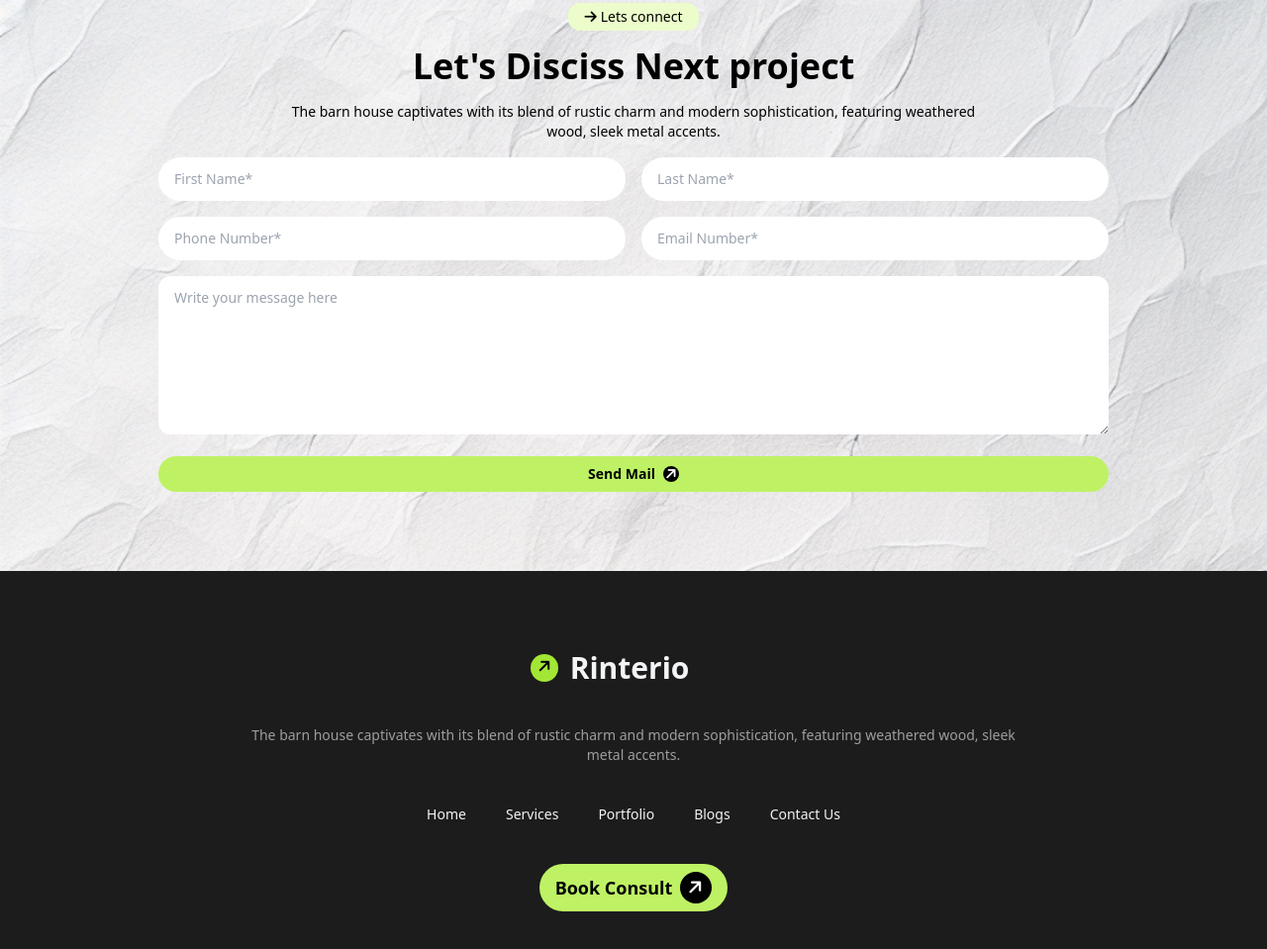
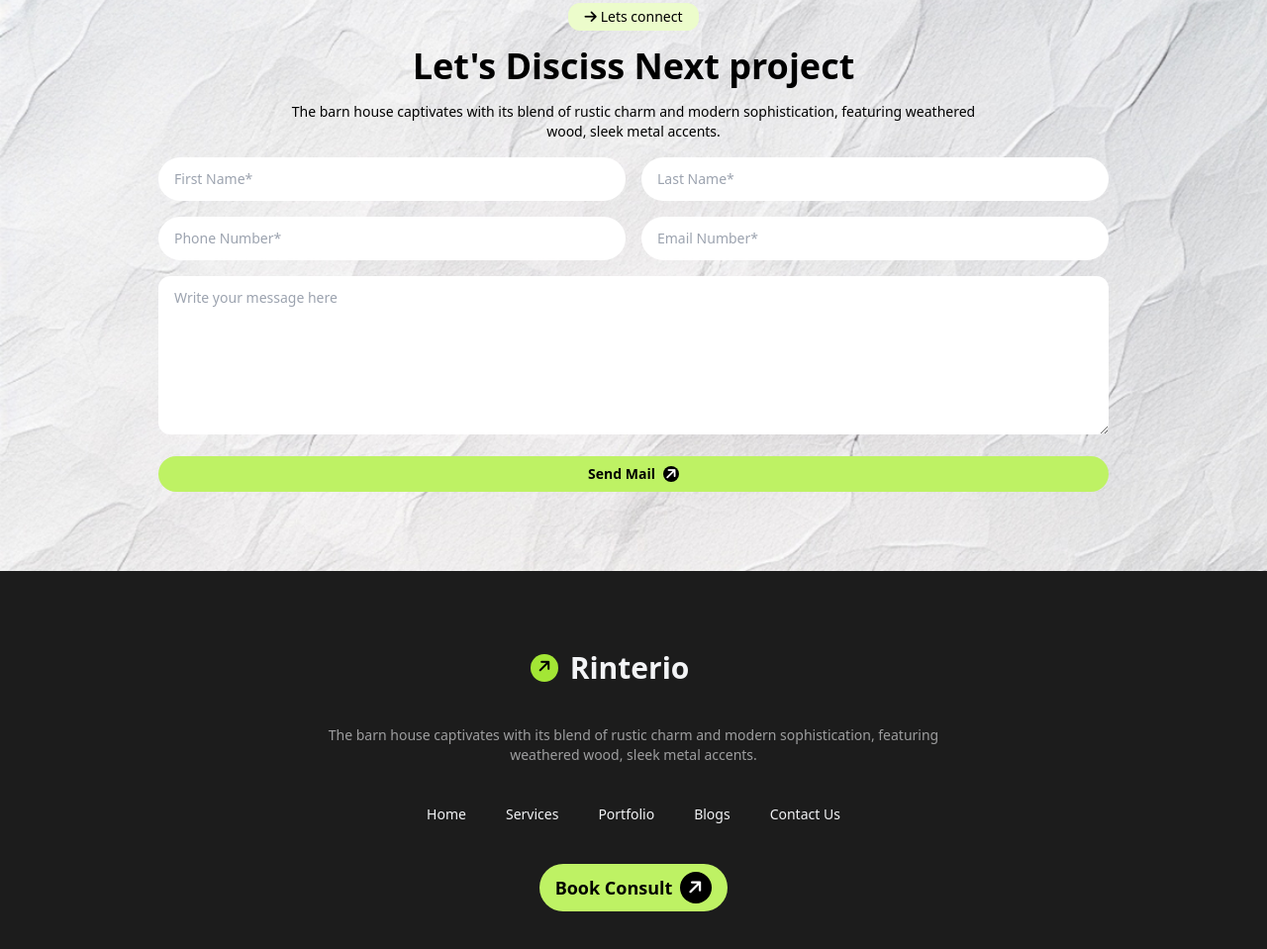
Before and after one commit to moon200218/assignment-3, a plain HTML site: page index.html in a window 1280 px wide. Shown: the part 1998-2957 px from the top of the page at 99% size. Drawn offline with nearby package versions, Linux system fonts and the light colour scheme.

Commit message:
FInal commit

```diff
--- a/index.html
+++ b/index.html
@@ -253,7 +253,7 @@
                     <h1 class="text-3xl font-bold ml-3">Rinterio</h1>
                 </div>
 
-                <p class="text-sm font-extralight opacity-60 w-5/6 mx-auto">The barn house captivates with its blend of rustic charm and modern sophistication, featuring
+                <p class="text-sm font-extralight opacity-60 w-5/6 lg:w-4/6 mx-auto">The barn house captivates with its blend of rustic charm and modern sophistication, featuring
                     weathered wood, sleek metal accents.</p>
                 <div class="lg:space-x-10 text-sm font-extralight flex flex-col space-y-5 lg:flex-row lg:space-y-0 lg:justify-center">
                     <a href="">Home</a>
```
